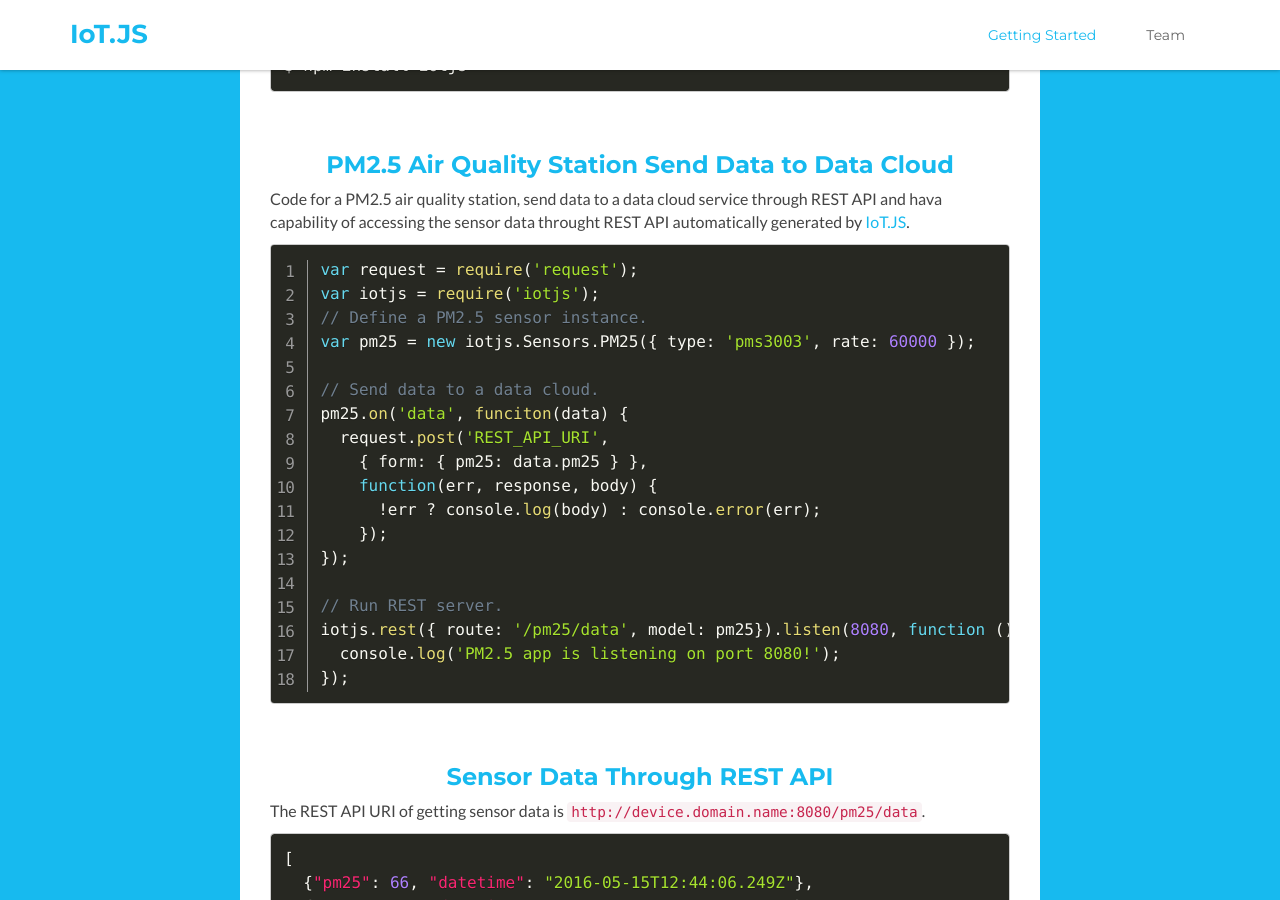
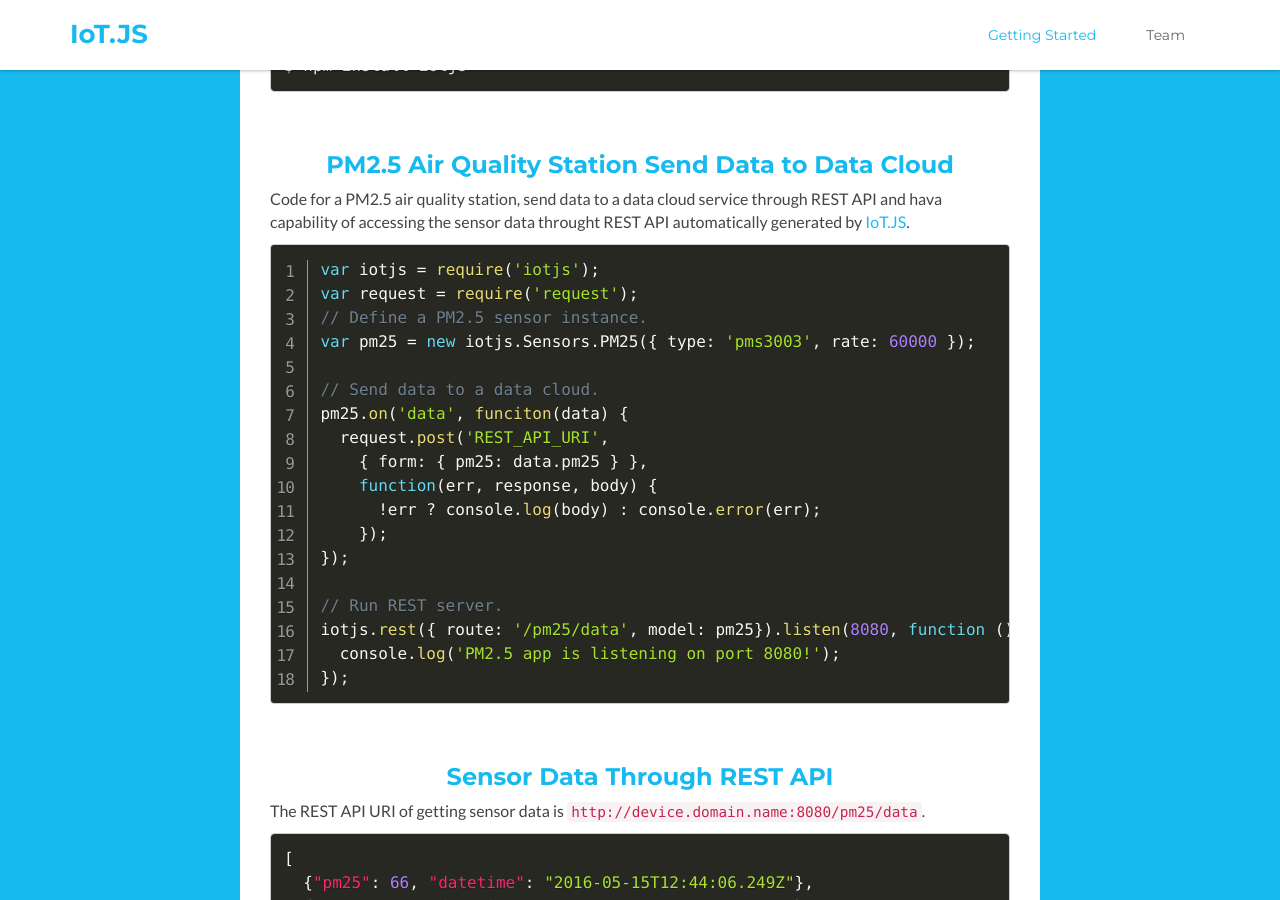
Before and after one commit to iot-js/iot-js.github.io, a Jekyll site: the page built from index.html, in a window 1280 px wide and 900 px high, scrolled down 1027 px. Built offline with Jekyll 4.4.1, drawn with Linux system fonts in a browser that asks for light colours; Markdown is read by kramdown in place of the engine named in the settings.

Commit message:
Update example code of air quality station

```diff
--- a/_includes/docs.html
+++ b/_includes/docs.html
@@ -13,8 +13,8 @@
         <h3 class="sub-title text-center">PM2.5 Air Quality Station Send Data to Data Cloud</h3>
         <p>Code for a PM2.5 air quality station, send data to a data cloud service through REST API and hava capability of accessing the sensor data throught REST API automatically generated by <a href="http://iotjs.org">IoT.JS</a>.</p>
         <div class="code-block">
-<pre class="line-numbers"><code class="language-javascript line-numbers">var request = require('request');
-var iotjs = require('iotjs');
+<pre class="line-numbers"><code class="language-javascript line-numbers">var iotjs = require('iotjs');
+var request = require('request');
 // Define a PM2.5 sensor instance.
 var pm25 = new iotjs.Sensors.PM25({ type: 'pms3003', rate: 60000 });
 
```
Also changed, not shown: 1 other file.
